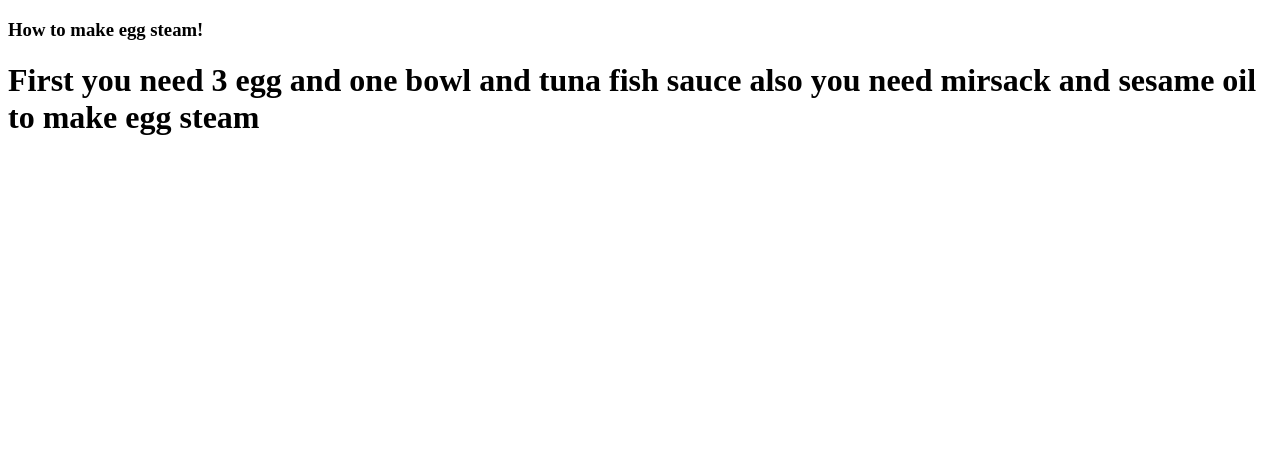
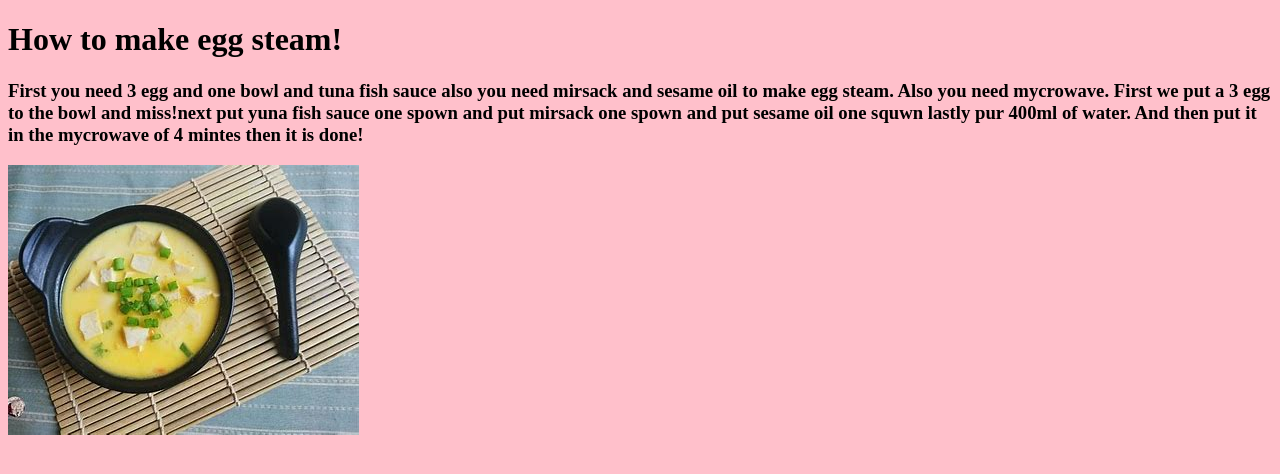
Before and after one commit to Louis1122334544/Louis1122334544.github.io, a plain HTML site: page index.html in a window 1280 px wide. Drawn offline with Linux system fonts and the light colour scheme.

Commit message:
my web site

```diff
--- a/index.html
+++ b/index.html
@@ -4,8 +4,12 @@
     <title>My Website</title>
 </head>
 <body>
-    <h3>How to make egg steam!</h3>
+    <h1>How to make egg steam!</h1>
 
-    <h1>First you need 3 egg and one bowl and tuna fish sauce also you need mirsack and sesame oil to make egg steam</h1>
+    <h3>First you need 3 egg and one bowl and tuna fish sauce also you need mirsack and sesame oil to make egg steam. Also you need mycrowave.
+        First we put a 3 egg to the bowl and miss!next put yuna fish sauce one spown and put mirsack one spown and put sesame oil one squwn lastly pur 400ml of water. And then put it in the mycrowave of 4 mintes then it is done! </h3>
+
+        <body style="background-color:pink">
+    <img src="download.jpeg">
 </body>
 </html>
```
